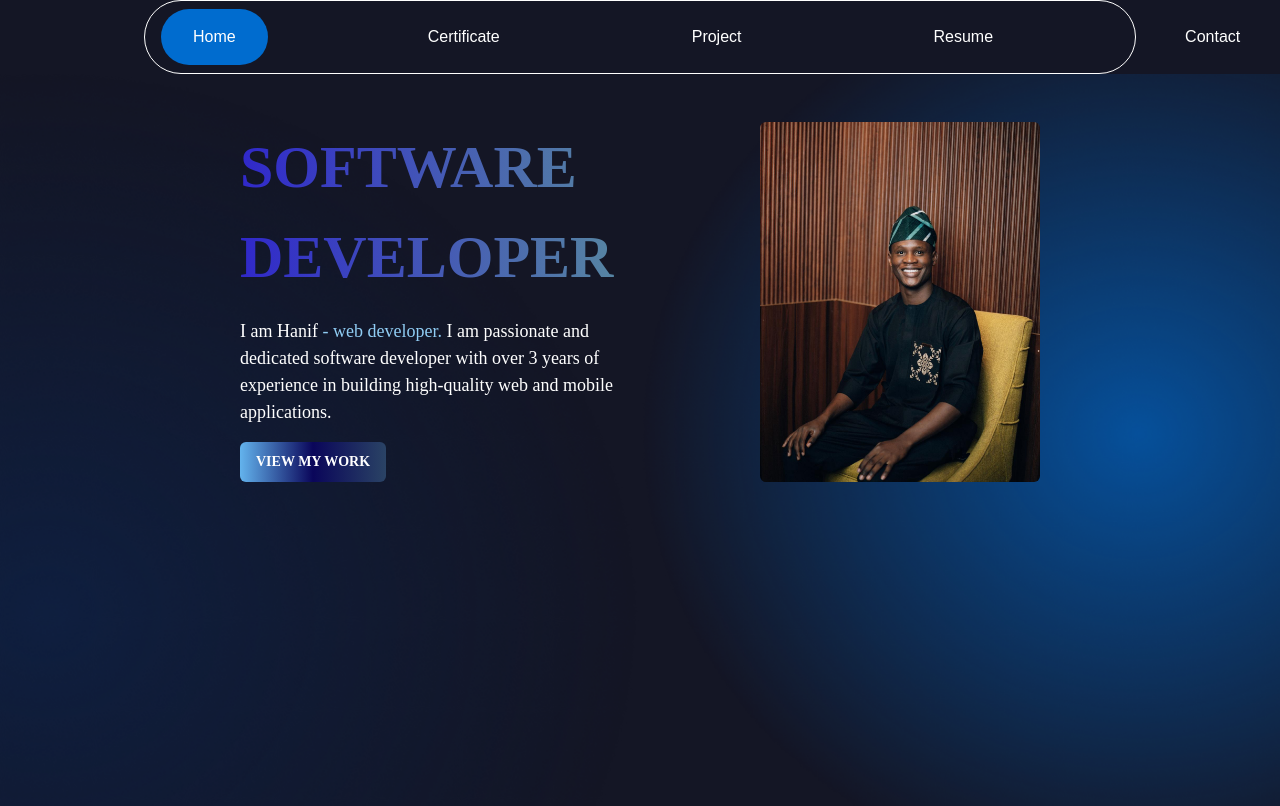
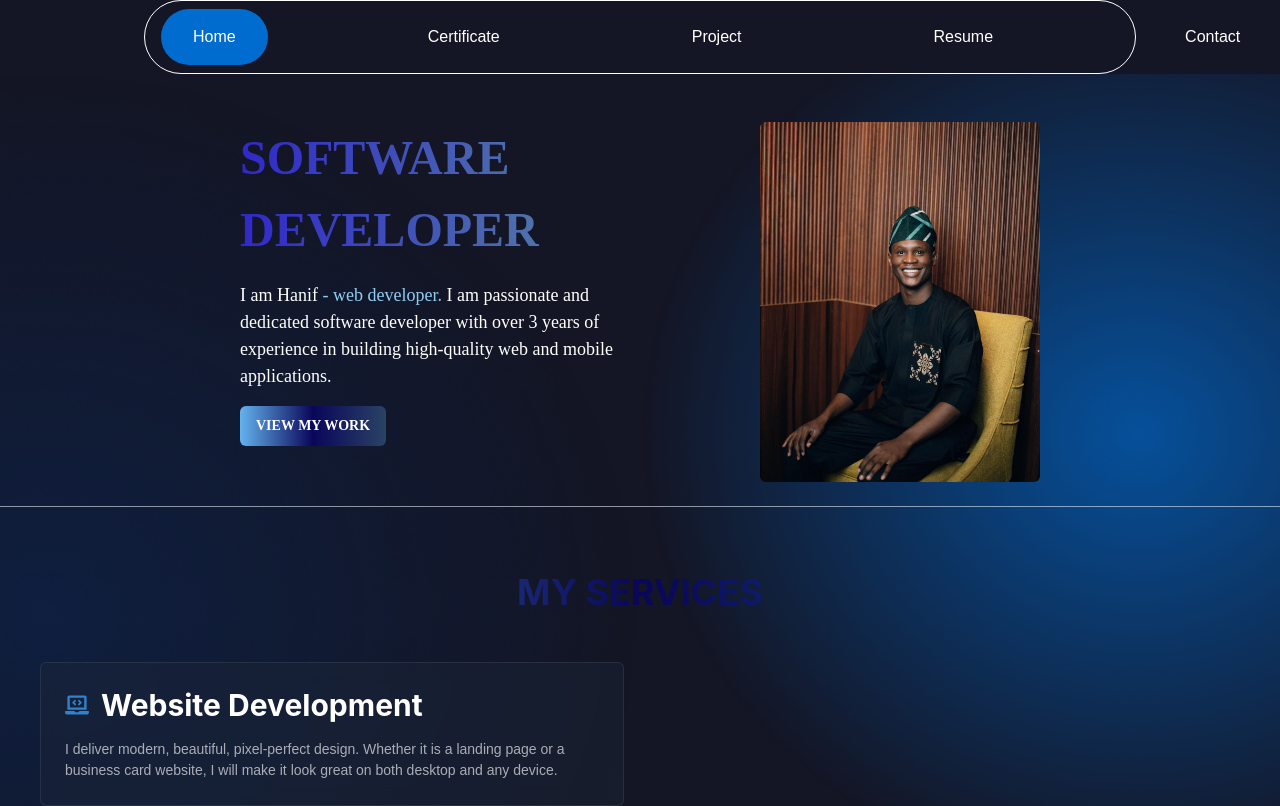
Before and after one commit to HanifYusuf01/my-portfolio, a Next.js app: page / in a window 1280 px wide. Shown: the top 806 px of the page. Built offline with nearby package versions, Linux system fonts and the light colour scheme; a web font is replaced by a local one.

Commit message:
fix styling bugs

```diff
--- a/src/components/Service.tsx
+++ b/src/components/Service.tsx
@@ -36,7 +36,7 @@ export default function Services() {
           >
             <Flex align="center" mb={4}>
               <Icon as={FaLaptopCode} color="#3182CE" boxSize={6} mr={3} />
-              <Heading size="lg" color="white">Website Development</Heading>
+              <Heading size={{base:"sm", md:"lg"}} color="white">Website Development</Heading>
             </Flex>
             <Text color="whiteAlpha.700" fontSize="sm">
               I deliver modern, beautiful, pixel-perfect design. Whether it is a landing page or a
@@ -61,7 +61,7 @@ export default function Services() {
           >
             <Flex align="center" mb={4}>
               <Icon as={FaPalette} color="#3182CE" boxSize={6} mr={3} />
-              <Heading size="lg" color="white">Web Design</Heading>
+              <Heading size={{base:"sm", md:"lg"}} color="white">Web Design</Heading>
             </Flex>
             <Text color="whiteAlpha.700" fontSize="sm">
               I can design your website from scratch. I create modern, simple, and user-friendly designs that match your brand and goals.
@@ -81,7 +81,7 @@ export default function Services() {
           >
             <Flex align="center" mb={4}>
               <Icon as={FaWordpress} color="#3182CE" boxSize={6} mr={3} />
-              <Heading size="lg" color="white">WordPress Development</Heading>
+              <Heading size={{base:"sm", md:"lg"}} color="white">WordPress Development</Heading>
             </Flex>
             <Text color="whiteAlpha.700" fontSize="sm">
               I build websites on WordPress, making them easy to update and manage. The perfect choice for blogs, small businesses, or portfolios.
--- a/src/components/hero.tsx
+++ b/src/components/hero.tsx
@@ -6,7 +6,7 @@ import Navbar from "./navbar";
 export default function Hero() {
   return (
     <Box bg="#141625">
-      <Box position="relative" height="100vh" width="100%">
+      <Box position="relative" mb="6" width="100%">
         <Box
           position="absolute"
           as="image"
@@ -42,7 +42,7 @@ export default function Hero() {
           <Flex
             flex="1"
             height="100%"
-            justifyContent={{ base: "none", md: "space-between" }}
+            justifyContent={{ base: "center", md: "space-between" }}
             gap={2}
             mx={{ base: 0, md: 20, lg: 40, xl: 60 }}
             flexDirection={{ base: "column", md: "row" }}
@@ -52,10 +52,10 @@ export default function Hero() {
           >
             <Box
               order={{ base: 1, md: 2 }}
-              width={{ base: "200px", md: "240px", lg: "280px" }}
+              width={{ base: "full", md: "240px", lg: "280px" }}
               height={{ base: "300px", md: "300px", lg: "360px" }}
               mb={{ base: 8, md: 0 }}
-              ml={{ base: "16", md: "none" }}
+              ml={{ base: "none", md: "none" }}
               rounded={"full"}
             >
               <Image
@@ -70,7 +70,7 @@ export default function Hero() {
 
             <Box
               color="white"
-              width={{base:"50%", md:"50%"}}
+              width={{ md:"50%"}}
               order={{ base: 2, md: 1 }}
               fontFamily={"Josefin Sans Variable"}
             >
@@ -81,7 +81,7 @@ export default function Hero() {
                 <Text
                   bgGradient="linear(to-r,rgb(48, 40, 202),rgb(89, 139, 160))"
                   bgClip="text"
-                  fontSize={{base:"3xl", md:"6xl"}}
+                  fontSize={{base:"lg", md:"4xl", lg:"5xl"}}
                   fontWeight="extrabold"
                 >
                   SOFTWARE DEVELOPER
@@ -107,7 +107,7 @@ export default function Hero() {
                 bgGradient="linear(to-r, blue.300, rgb(10, 6, 90),  blue.800)"
                 color="white"
                 fontWeight="bold"
-                fontSize={"sm"}
+                fontSize={{base:"xs", md:"sm"}}
                 _hover={{
                   bgGradient: "linear(to-r, blue.300, blue.900)",
                 }}
--- a/src/components/project.tsx
+++ b/src/components/project.tsx
@@ -15,7 +15,7 @@ export default function Project() {
         mb="20"
       >
         <Heading
-          fontSize={{ base: "3xl", md: "4xl" }}
+          fontSize={{ base: "xl", md: "4xl" }}
           mb={12}
           textAlign="start"
           bgGradient="linear(to-r, blue.300, rgb(10, 6, 90),  blue.800)"
@@ -164,7 +164,7 @@ export default function Project() {
               height={{ base: "430px", md: "550px", lg: "570px", xl: "550px" }}
             >
               <Image
-                src={"/hris.png"}
+                src={"/staff-systemstech.png"}
                 alt="star"
                 height={{ base: 40, md: 72, lg: "300px", xl: 80 }}
                 width="100%"
--- a/src/components/stack.tsx
+++ b/src/components/stack.tsx
@@ -13,7 +13,7 @@ export default function Stack() {
     height="100%"
   >
     <Heading
-        fontSize={{ base: "3xl", md: "4xl" }}
+        fontSize={{ base: "xl", md: "4xl" }}
         textAlign="center"
         bgGradient="linear(to-r, blue.300, rgb(10, 6, 90),  blue.800)"
         bgClip="text"
```
Also changed, not shown: public/hris.png (deleted), public/staff-systemstech.png (added).
